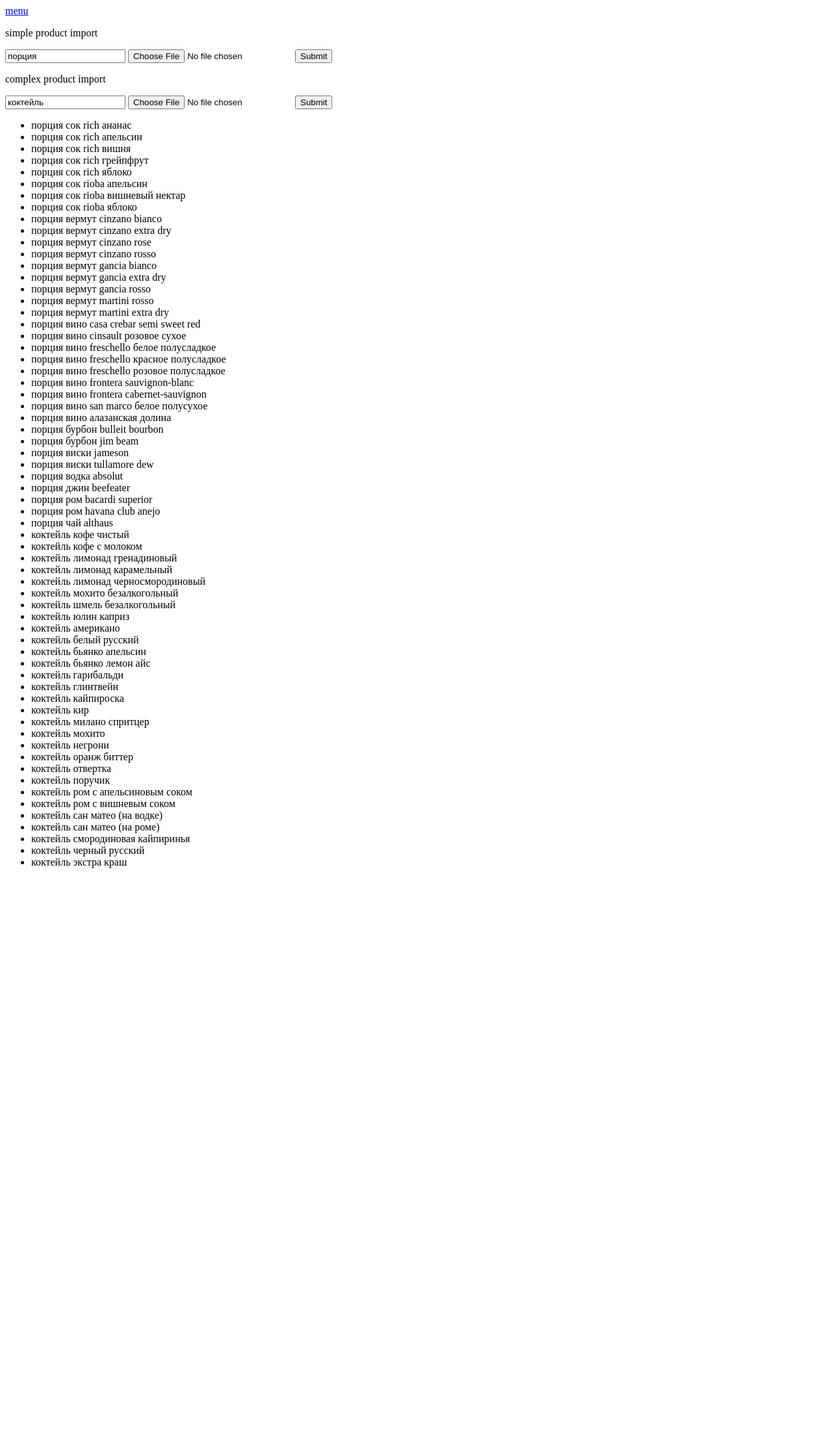
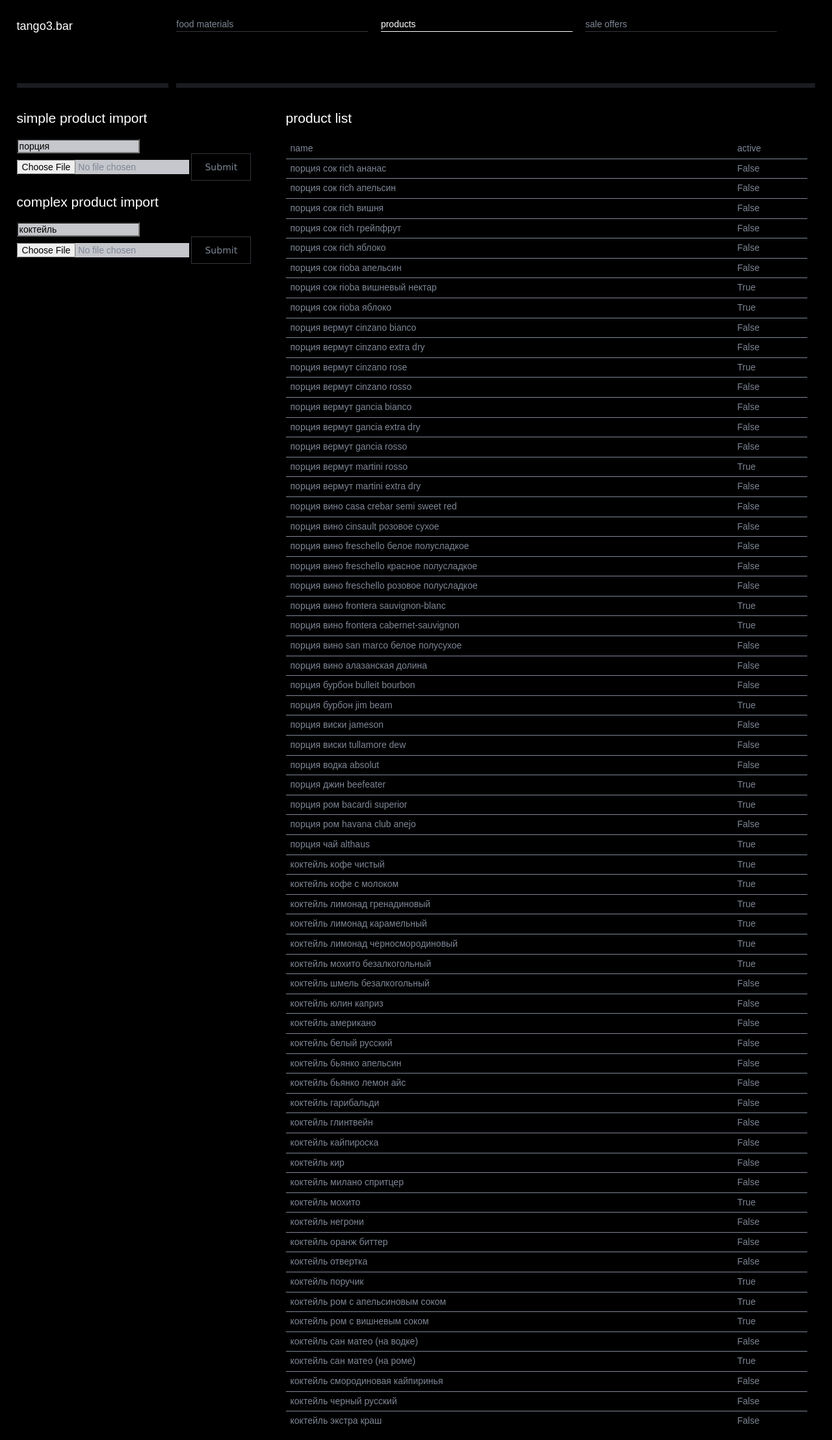
Before and after one commit to silverozzo/tango3, a Django app: page /bar/product_list in a window 1280 px wide. Shown: the whole page at 65% size. Before the commit the page ends 1336 px from the top, so only its background shows below. Run offline with Django 3.2, Linux system fonts and the light colour scheme; data comes from the database, SQL or seed files in the repository; both versions use the stored data as it was after the commit.

Commit message:
updated views

```diff
--- a/bar/models.py
+++ b/bar/models.py
@@ -1,6 +1,5 @@
 from django.db        import models
 from django.db.models import Sum
-
 
 import decimal
 import math
--- a/bar/templates/bar/food_material_list.html
+++ b/bar/templates/bar/food_material_list.html
@@ -39,6 +39,10 @@
 				<div class="col_66">
 					{% if food_materials %}
 					<table class="table">
+						<tr>
+							<th>name</th>
+							<th>unit</th>
+						</tr>
 						{% for material in food_materials %}
 							<tr>
 								<td>{{ material }}</td>
--- a/bar/templates/bar/product_list.html
+++ b/bar/templates/bar/product_list.html
@@ -1,31 +1,70 @@
-<a href={% url 'bar:main_menu' %}>menu</a>
+<!doctype html>
+<html lang="en">
+<head>
+	<meta charset="utf-8">
+	<meta name="viewport" content="width=device-width,initial-scale=1">
+	{% load staticfiles %}
+	<link href={% static "favicon.ico" %} rel="shortcut icon">
+	<link rel="stylesheet" href={% static "css/style.css" %}>
+	<title></title>
+	<!--[if lt IE 9]><script src="http://html5shiv.googlecode.com/svn/trunk/html5.js"></script><![endif]-->
+</head>
 
-<p>
-	simple product import
+<body>
+	<div class="container">
+
+		<header class="header clearfix">
+			<div class="logo">tango3.bar</div>
+
+			<nav class="menu_main">
+				<ul>
+					<li><a href={% url 'bar:food_material_list' %}>food materials</a></li>
+					<li class="active"><a href={% url 'bar:product_list' %}>products</a></li>
+					<li><a href={% url 'bar:sale_offer_list' %}>sale offers</a></li>
+				</ul>
+			</nav>
+		</header>
+
+		<div class="info">
+			<article class="article clearfix">
+				<div class="col_33">
 					<form action={% url 'bar:simple_product_import' %} method="post" enctype="multipart/form-data">
+						<h2>simple product import</h2>
 						{% csrf_token %}
 						<input type="text" name="prefix" value="порция" />
 						<input type="file" name="import" />
-		<input type="submit" />
+						<input type="submit" class='button'/>
 					</form>
-</p>
 
-<p>
-	complex product import
 					<form action={% url 'bar:complex_product_import' %} method="post" enctype="multipart/form-data">
+						<h2>complex product import</h2>
 						{% csrf_token %}
 						<input type="text" name="prefix" value="коктейль" />
 						<input type="file" name="import" />
-		<input type="submit" />
+						<input type="submit" class='button'/>
 					</form>
-</p>
+				</div>
 
+				<div class="col_66">
 					{% if products %}
-	<ul>
+						<h2>product list</h2>
+						<table class="table">
+							<tr>
+								<th>name</th>
+								<th>active</th>
+							</tr>
 							{% for product in products %}
-			<li>{{ product }}</li>
+								<tr>
+									<td>{{ product.name }}</td>
+									<td>{{ product.is_active }}</td>
+								</tr>
 							{% endfor %}
-	</ul>
+						</table>
 					{% else %}
 						no records
 					{% endif %}
+				</div>
+			</article>
+		</div>
+	</div>
+</body>
```
Also changed, not shown: db.sqlite3, 1 other file. Lines whose indentation alone changed are shown as unchanged.
